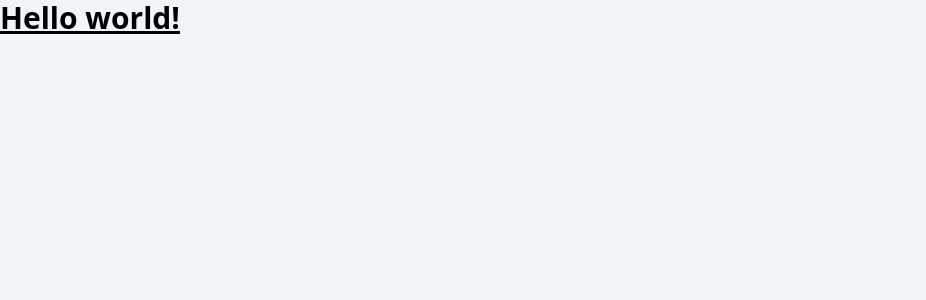
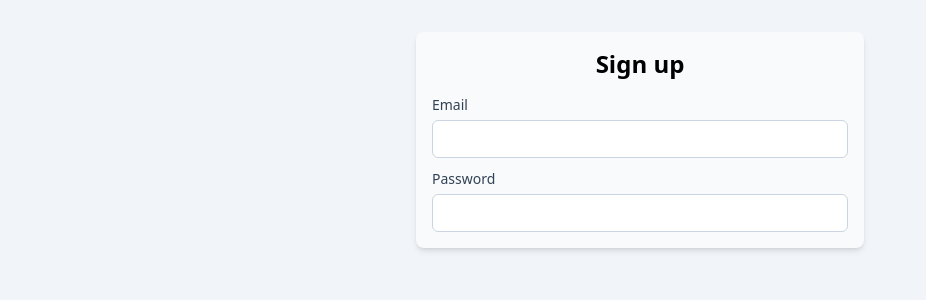
Before and after one commit to superihor20/quiz, a Next.js app: page / in a window 1280 px wide. Shown: the top 300 px of the page, without its empty margins (0-926 px from the left). Built offline with nearby package versions, Linux system fonts and the light colour scheme.

Commit message:
added inputs

```diff
--- a/package.json
+++ b/package.json
@@ -15,6 +15,7 @@
     "react-dom": "18.2.0"
   },
   "devDependencies": {
+    "@tailwindcss/forms": "^0.5.3",
     "@types/node": "18.11.18",
     "@types/react": "18.0.26",
     "@types/react-dom": "18.0.10",
--- a/pages/index.tsx
+++ b/pages/index.tsx
@@ -1,6 +1,6 @@
 import Head from 'next/head';
 
-import { Login } from '../src/components/screens/login/login';
+import { SignUp } from '../src/components/screens/sign-up/sign-up';
 
 export default function Home() {
   return (
@@ -12,7 +12,7 @@ export default function Home() {
         <link rel="icon" href="/favicon.ico" />
       </Head>
       <main>
-        <Login />
+        <SignUp />
       </main>
     </>
   );
--- /dev/null
+++ b/src/components/form/form/form.tsx
@@ -0,0 +1,5 @@
+import { ComponentWithChildren } from '../../../types/component-with-children';
+
+export const Form: ComponentWithChildren = ({ children }) => {
+  return <form className="flex gap-2 flex-col">{children}</form>;
+};
--- /dev/null
+++ b/src/components/form/input/input.tsx
@@ -0,0 +1,18 @@
+import { ComponentWithChildren } from '../../../types/component-with-children';
+
+type InputProps = {
+  label: string;
+  type: string;
+};
+
+export const Input: ComponentWithChildren<InputProps> = ({ type, label }) => {
+  return (
+    <label className="block">
+      <span className="text-sm capitalize text-slate-700">{label}</span>
+      <input
+        type={type}
+        className="w-full mt-1 px-3 py-2 bg-white border-slate-300 rounded-md placeholder-slate-400 text-sm"
+      />
+    </label>
+  );
+};
--- a/src/components/layouts/main/main.tsx
+++ b/src/components/layouts/main/main.tsx
@@ -1,5 +1,5 @@
 import { ComponentWithChildren } from '../../../types/component-with-children';
 
 export const MainLaoyut: ComponentWithChildren = ({ children }) => {
-  return <div className="bg-slate-100 min-h-screen">{children}</div>;
+  return <div className="bg-slate-100 min-h-screen p-8">{children}</div>;
 };
--- a/src/components/screens/login/login.tsx
+++ /dev/null
@@ -1,3 +0,0 @@
-export const Login = () => {
-  return <h1 className="text-3xl font-bold underline">Hello world!</h1>;
-};
--- /dev/null
+++ b/src/components/screens/sign-up/sign-up.tsx
@@ -0,0 +1,14 @@
+import { Form } from '../../form/form/form';
+import { Input } from '../../form/input/input';
+
+export const SignUp = () => {
+  return (
+    <div className="max-w-md mx-auto p-4 bg-slate-50 rounded-lg shadow-md">
+      <h1 className="text-2xl font-bold text-center mb-3">Sign up</h1>
+      <Form>
+        <Input label="email" type="email" />
+        <Input label="password" type="password" />
+      </Form>
+    </div>
+  );
+};
--- a/tailwind.config.js
+++ b/tailwind.config.js
@@ -4,5 +4,9 @@ module.exports = {
   theme: {
     extend: {},
   },
-  plugins: [],
+  plugins: [
+    require('@tailwindcss/forms')({
+      strategy: 'base',
+    }),
+  ],
 };
```
Also changed, not shown: 1 other file (tests, documents, lock files or other folders).
